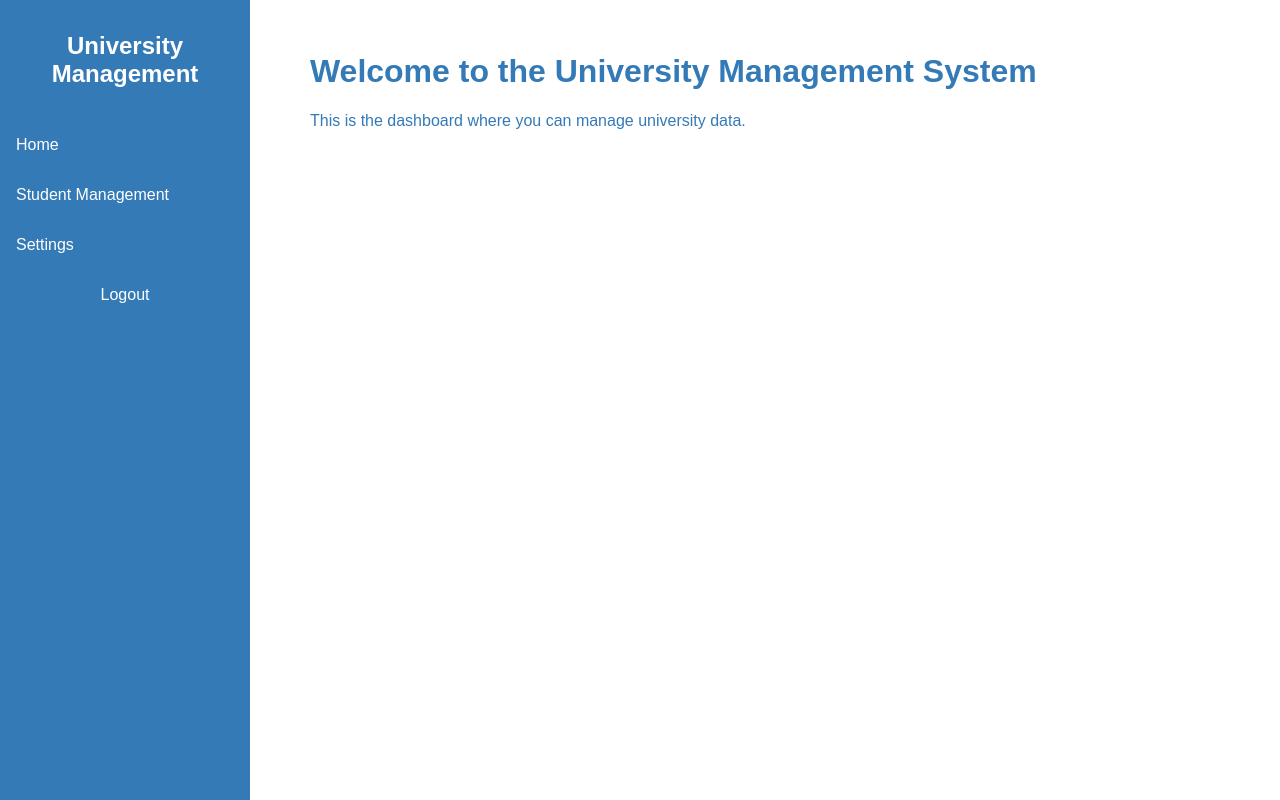
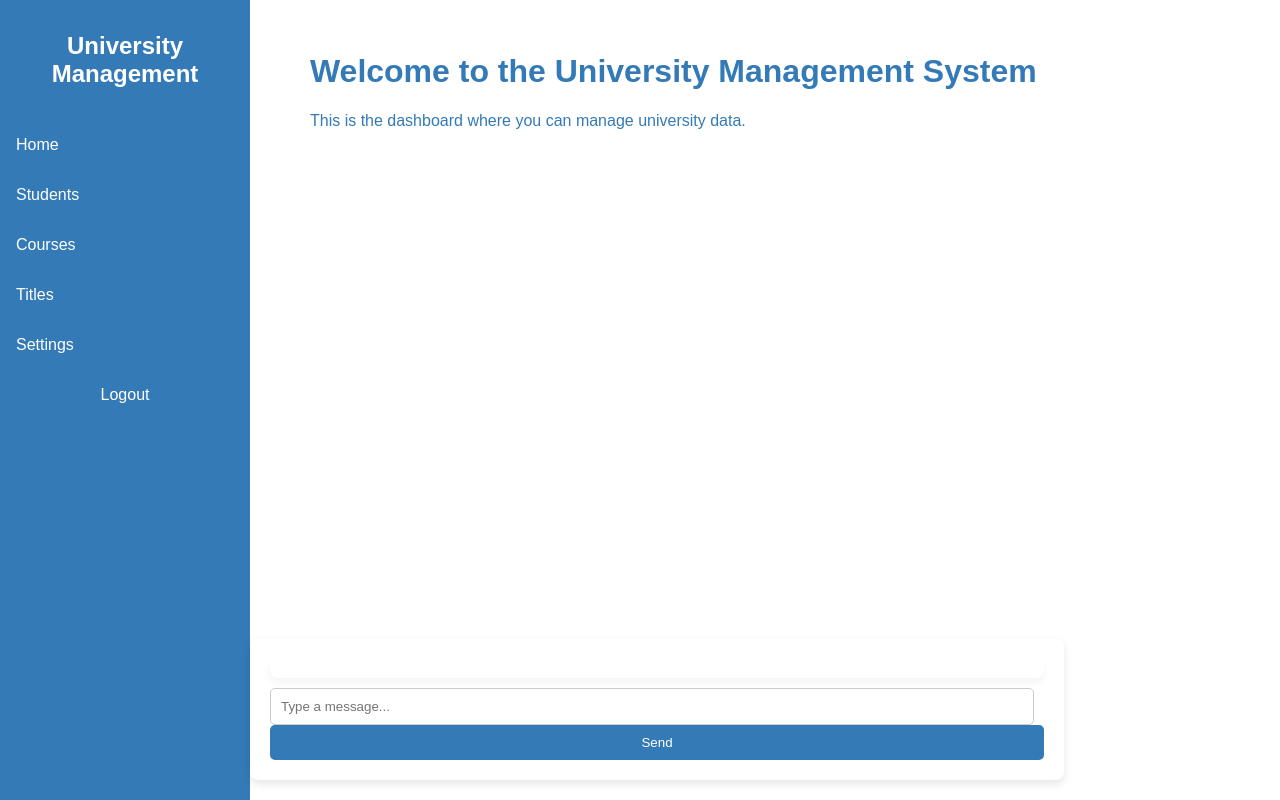
Before and after one commit to alfamike/University-Management-Project-Django, a Django app: page / in a window 1280 px wide. Run offline with Django 5.2, Linux system fonts and the light colour scheme; the visitor is signed in with stand-in values (Sample User, id 1).

Commit message:
Added: - base.html to be able to extend templatesç - home.html updated with chatbox - Simple message with chat

```diff
--- a/university_management/registration_app/templates/base.html
+++ b/university_management/registration_app/templates/base.html
@@ -58,7 +58,7 @@
         }
 
         .sidebar li:hover {
-            background-color: #004d40;
+            background-color: #0056b3;
         }
 
         .sidebar a {
@@ -135,6 +135,7 @@
 <body>
 <!-- Button to open/close the menu in small screens -->
 <button class="menu-toggle" onclick="toggleMenu()">☰</button>
+<input type="hidden" name="csrfmiddlewaretoken" value="{{ csrf_token }}">
 
 <!-- Side menu -->
 <nav class="sidebar">
@@ -142,10 +143,24 @@
     <ul>
         <li><a href="{% url 'home' %}">Home</a></li>
         <li onclick="toggleSubmenu(event)">
-            Student Management
+            Students
             <ul class="submenu">
+                <li><a href="#">List Students</a></li>
                 <li><a href="#">Create Student</a></li>
-                <li><a href="#">Modify Student</a></li>
+            </ul>
+        </li>
+        <li onclick="toggleSubmenu(event)">
+            Courses
+            <ul class="submenu">
+                <li><a href="#">List Courses</a></li>
+                <li><a href="#">Create Course</a></li>
+            </ul>
+        </li>
+        <li onclick="toggleSubmenu(event)">
+            Titles
+            <ul class="submenu">
+                <li><a href="#">List Titles</a></li>
+                <li><a href="#">Create Title</a></li>
             </ul>
         </li>
         <li><a href="#">Settings</a></li>
--- a/university_management/registration_app/templates/home.html
+++ b/university_management/registration_app/templates/home.html
@@ -5,4 +5,177 @@
 {% block content %}
 <h1>Welcome to the University Management System</h1>
 <p>This is the dashboard where you can manage university data.</p>
+
+<!-- Chatbot UI -->
+<div class="chatbox">
+    <div class="chat-container" id="chat-container" aria-live="polite">
+        <!-- Chat messages will appear here -->
+    </div>
+    <input id="user-input" placeholder="Type a message..." type="text"/>
+    <button id="send-btn">Send</button>
+</div>
+
+<script>
+    // Get DOM elements
+    const sendButton = document.getElementById('send-btn');
+    const userInput = document.getElementById('user-input');
+    const chatContainer = document.getElementById('chat-container');
+
+    // Function to send the user message to the server
+    function sendMessage() {
+        const message = userInput.value;
+        if (!message) return; // Don't send empty messages
+
+        // Append user message to chat container
+        chatContainer.innerHTML += `<div class="user-message">${message}</div>`;
+        scrollToBottom();
+
+        userInput.value = ''; // Clear input box
+
+        // Get CSRF token from the document
+        const csrfToken = document.querySelector('[name=csrfmiddlewaretoken]').value;
+
+        // Send message to the Django server using AJAX (fetch API)
+        fetch('/chat/', {
+            method: 'POST',
+            headers: {
+                'Content-Type': 'application/json',
+                'X-CSRFToken': csrfToken,
+            },
+            body: JSON.stringify({ message: message }),
+        })
+        .then(response => response.json())
+        .then(data => {
+            // Append server response to chat container
+            chatContainer.innerHTML += `<div class="bot-message">${data.response}</div>`;
+            scrollToBottom();
+        })
+        .catch(error => {
+    console.error('Error:', error);
+    chatContainer.innerHTML += `<div class="bot-message">Sorry, there was an issue processing your message. Please try again later.</div>`;
+    scrollToBottom();
+});
+
+    }
+
+    // Attach event listener to send button
+    sendButton.addEventListener('click', sendMessage);
+
+    // Optionally, allow pressing "Enter" to send the message
+    userInput.addEventListener('keypress', function(event) {
+        if (event.key === 'Enter') {
+            sendMessage();
+        }
+    });
+
+    // Scroll to the bottom of the chat container
+function scrollToBottom() {
+    chatContainer.scrollTop = chatContainer.scrollHeight;
+}
+
+</script>
+
+<style>
+    /* Chatbot styles */
+    .chatbox {
+        position: fixed;
+        bottom: 20px;
+        left: 250px;
+        width: calc(80% - 250px); /* Adjust width based on sidebar */
+        max-width: calc(100% - 250px); /* Max width */
+        padding: 20px;
+        border-radius: 8px;
+        background-color: #ffffff;
+        box-shadow: 0 4px 8px rgba(0, 0, 0, 0.1);
+        display: flex;
+        flex-direction: column;
+    }
+
+    .chat-container {
+        max-height: 600px;
+        overflow-y: auto;
+        margin-bottom: 10px;
+        flex-grow: 1;
+        background-color: white;
+        padding: 10px;
+        border-radius: 8px;
+        box-shadow: 0 4px 8px rgba(0, 0, 0, 0.05);
+    }
+
+    .user-message, .bot-message {
+        margin: 10px;
+        padding: 10px;
+        border-radius: 5px;
+        max-width: 80%;
+        animation: fadeIn 0.3s ease-out;
+    }
+
+    .user-message {
+        background-color: #d1e7ff;
+        align-self: flex-start;
+    }
+
+    .bot-message {
+        background-color: #e1f7d5;
+        align-self: flex-end;
+    }
+
+    /* Chat input and send button styles */
+    .chat-input-container {
+        display: flex;
+        align-items: center;
+        width: 100%;
+        margin-top: 10px;
+    }
+
+    #user-input {
+        padding: 10px;
+        border-radius: 5px;
+        border: 1px solid #ccc;
+        margin-right: 10px;
+    }
+
+    #send-btn {
+        padding: 10px;
+        border: none;
+        background-color: #337ab7;
+        color: white;
+        border-radius: 5px;
+        cursor: pointer;
+        white-space: nowrap;
+    }
+
+    #send-btn:hover {
+        background-color: #0056b3;
+    }
+
+    @keyframes fadeIn {
+        0% { opacity: 0; }
+        100% { opacity: 1; }
+    }
+
+    /* Ensuring page content has space for the chatbox */
+    .main-content {
+        padding-bottom: 100px; /* Add space at the bottom for chatbox */
+    }
+
+    /* Mobile view adjustments */
+    @media (max-width: 768px) {
+        .chatbox {
+            left: 0;  /* Adjust for smaller screens */
+            width: 100%; /* Full width on mobile */
+            max-width: 100%;
+            padding: 15px;
+        }
+
+        #user-input {
+            width: 60%; /* Input width for mobile */
+        }
+
+        #send-btn {
+            width: 30%; /* Adjust button width for mobile */
+        }
+    }
+</style>
+
 {% endblock %}
--- a/university_management/registration_app/views.py
+++ b/university_management/registration_app/views.py
@@ -11,6 +11,9 @@ from django.shortcuts import render, redirect
 from django.contrib.auth.forms import AuthenticationForm
 from django.contrib import messages
 from django.contrib.auth.decorators import login_required
+from django.http import JsonResponse
+from django.views.decorators.csrf import csrf_exempt
+import json
 
 
 # login_hug("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")
@@ -94,3 +97,24 @@ def login_view(request):
 @login_required
 def home(request):
     return render(request, 'home.html')
+
+
+def chat_view(request):
+    if request.method == 'POST':
+        # Get the message from the POST request
+        try:
+            data = json.loads(request.body)
+            message = data.get('message', '')
+
+            if not message:
+                return JsonResponse({'error': 'No message provided'}, status=400)
+
+            # You can process the message here (e.g., use a chatbot API like OpenAI or a custom response)
+            response_message = f"Received your message: {message}"
+
+            return JsonResponse({'response': response_message})
+
+        except json.JSONDecodeError:
+            return JsonResponse({'error': 'Invalid JSON'}, status=400)
+
+    return JsonResponse({'error': 'Invalid request'}, status=400)
--- a/university_management/university_management/urls.py
+++ b/university_management/university_management/urls.py
@@ -24,8 +24,7 @@ urlpatterns = [
     path('admin/', admin.site.urls),
 
     # Home
-    path('', views.home, name='root_empty'),
-    path('/', views.home, name='home'),
+    path('', views.home, name='home'),
 
     path('register/', views.register_student, name='register_student'),
     path('students/', views.student_list, name='student_list'),
@@ -40,4 +39,7 @@ urlpatterns = [
     path('password_reset/done/', auth_views.PasswordResetDoneView.as_view(), name='password_reset_done'),
     path('reset/<uidb64>/<token>/', auth_views.PasswordResetConfirmView.as_view(), name='password_reset_confirm'),
     path('reset/done/', auth_views.PasswordResetCompleteView.as_view(), name='password_reset_complete'),
+
+    # Chat
+    path('chat/', views.chat_view, name='chat'),
 ]
```
